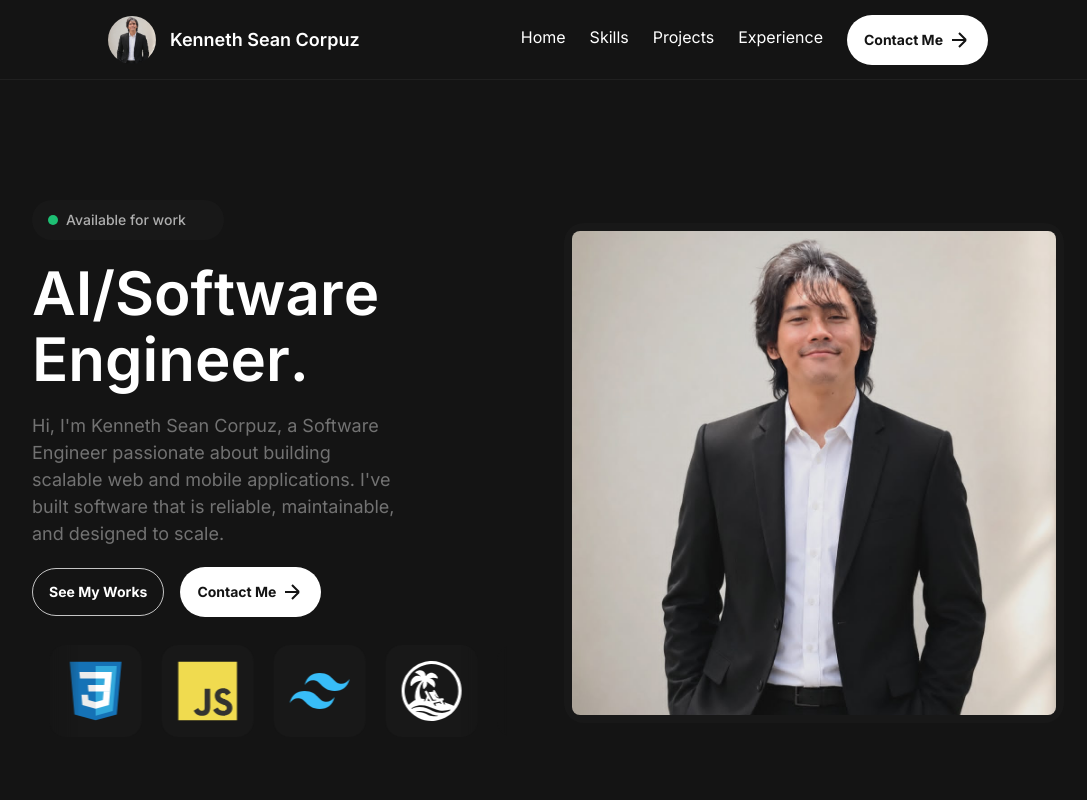
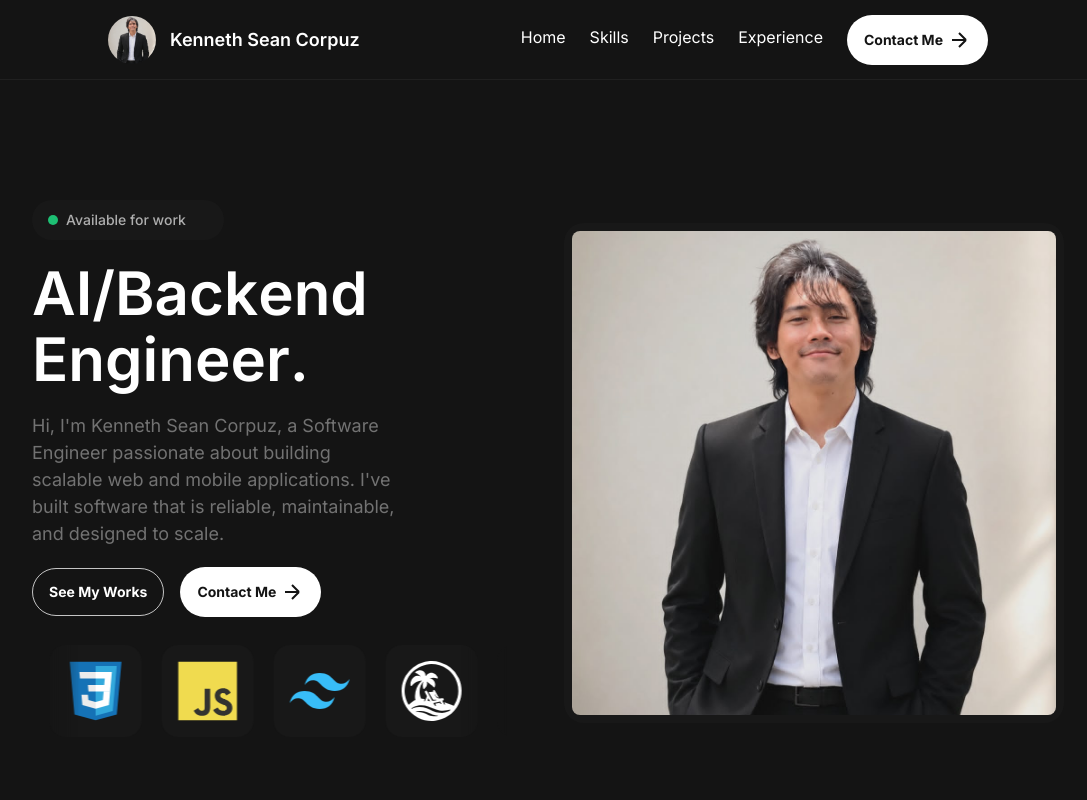
Before and after one commit to KennethCodepuz/portfolio, a Next.js app: page / in a window 1280 px wide. Shown: the top 800 px of the page, without its empty margins (92-1179 px from the left). Built offline with nearby package versions, Linux system fonts and the light colour scheme.

Commit message:
update: Software to Backend

```diff
--- a/app/components/sections/Hero.tsx
+++ b/app/components/sections/Hero.tsx
@@ -29,7 +29,7 @@ const Hero = (props: Props) => {
                className='text-5xl lg:text-6xl font-semibold leading-[1.1]'
                triggerOnMount
             >
-               {'AI/Software\nEngineer.'}
+               {'AI/Backend\nEngineer.'}
             </AnimatedTitle>
 
             {/* Paragraph — lines fade up starting at 0.55s */}
```
